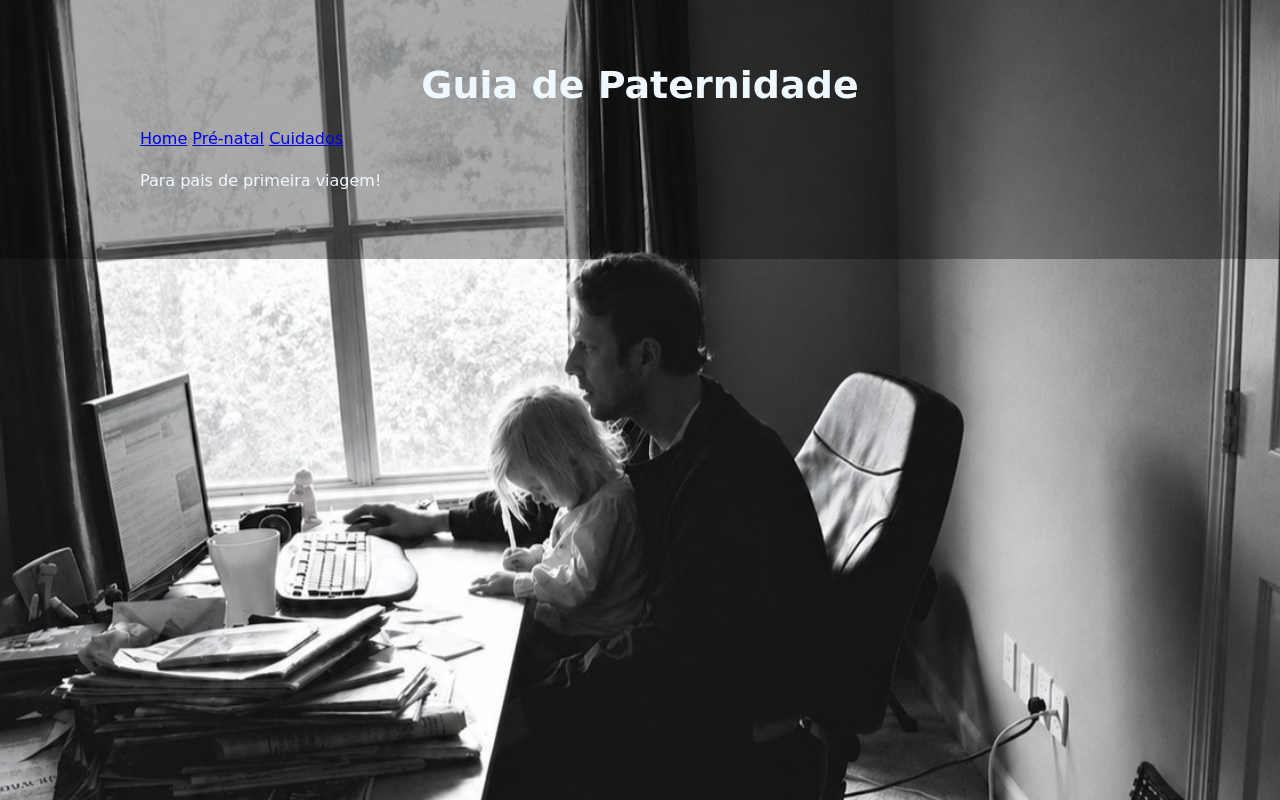
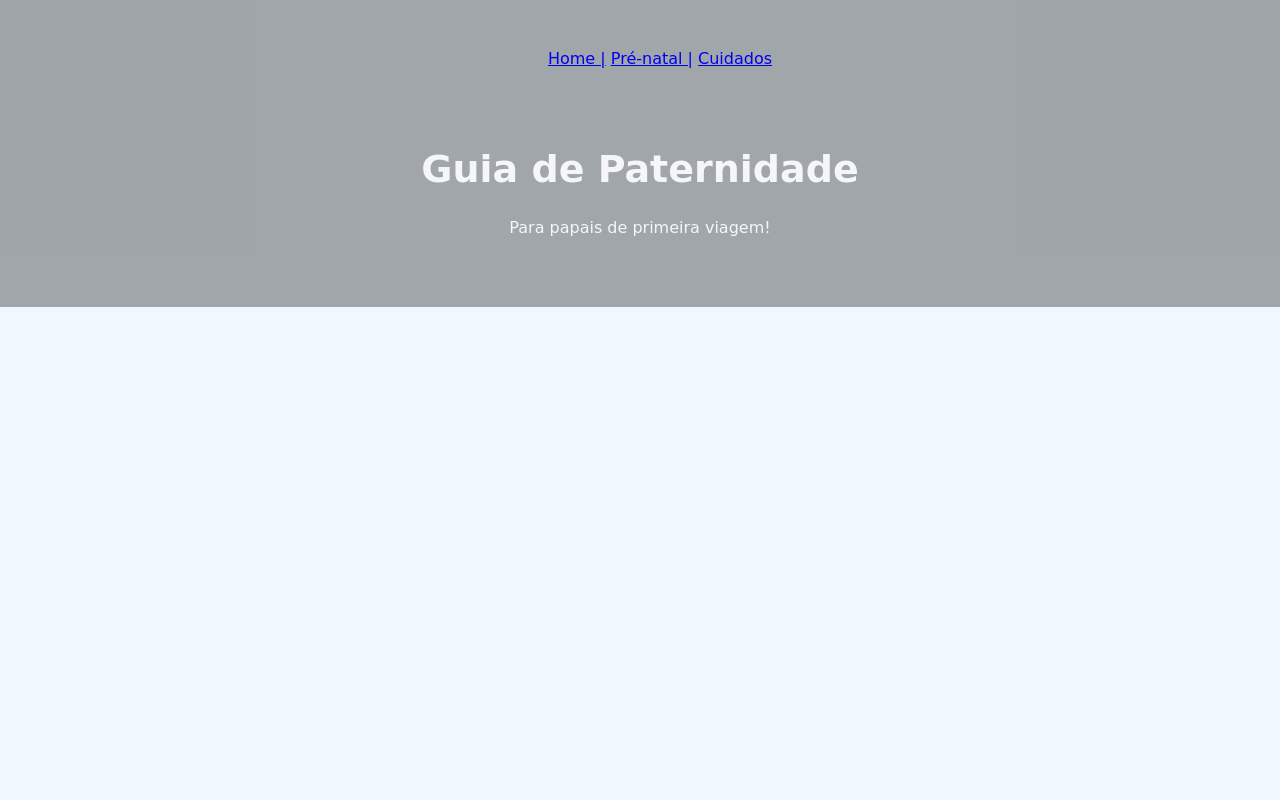
Before and after one commit to rafaellamiranda1/Atividade-05, a plain HTML site: page index.html in a window 1280 px wide. Drawn offline with Linux system fonts and the light colour scheme.

Commit message:
Header finalizado

```diff
--- a/index.html
+++ b/index.html
@@ -9,16 +9,15 @@
 <body>
     <header class="cabecalho">
         <div class="container">
+            <nav class="menu-principal">
+                <ul>
+                <a href="index.html">Home |</a>
+                <a href="./pages/pre-natal">Pré-natal |</a>
+                <a href="./pages/cuidados-bebe">Cuidados</a>
+            </ul>
+            </nav>
             <h1>Guia de Paternidade</h1>
-            <nav class="menu-principal">
-                <a href="index.html">Home</a>
-                <a href="./pages/pre-natal">Pré-natal</a>
-                <a href="./pages/cuidados-bebe">Cuidados</a>
-            </nav>
-
-
-            <p class="subtitulo">Para pais de primeira viagem!</p>
-
+            <p> Para papais de primeira viagem!</p>
         </div>
 
     </header>
--- a/style/style.css
+++ b/style/style.css
@@ -1,13 +1,16 @@
 *{
     box-sizing: border-box;
+}
+
+h1, p{
+    text-align: center;
 }
 
 body{
     margin: 0;
     background-color: aliceblue;
-    background-image: url(../img/capa.jpg);
     background-size: cover;
-    color: rgb(46, 46, 78);
+    color: rgb(69, 69, 107);
     font-family: cursive;
     font-size: 16px;
     line-height: 1.6;
@@ -17,6 +20,7 @@ h1{
     font-size: 38px;
     margin-bottom: 10px;
     text-align: center;
+    color: rgb(245, 245, 253);
 }
 
 .container{
@@ -35,4 +39,5 @@ h1{
     display: inline;
     margin-right: 8px;
     margin-bottom: 8px;
+    text-align: center;
 }
```
